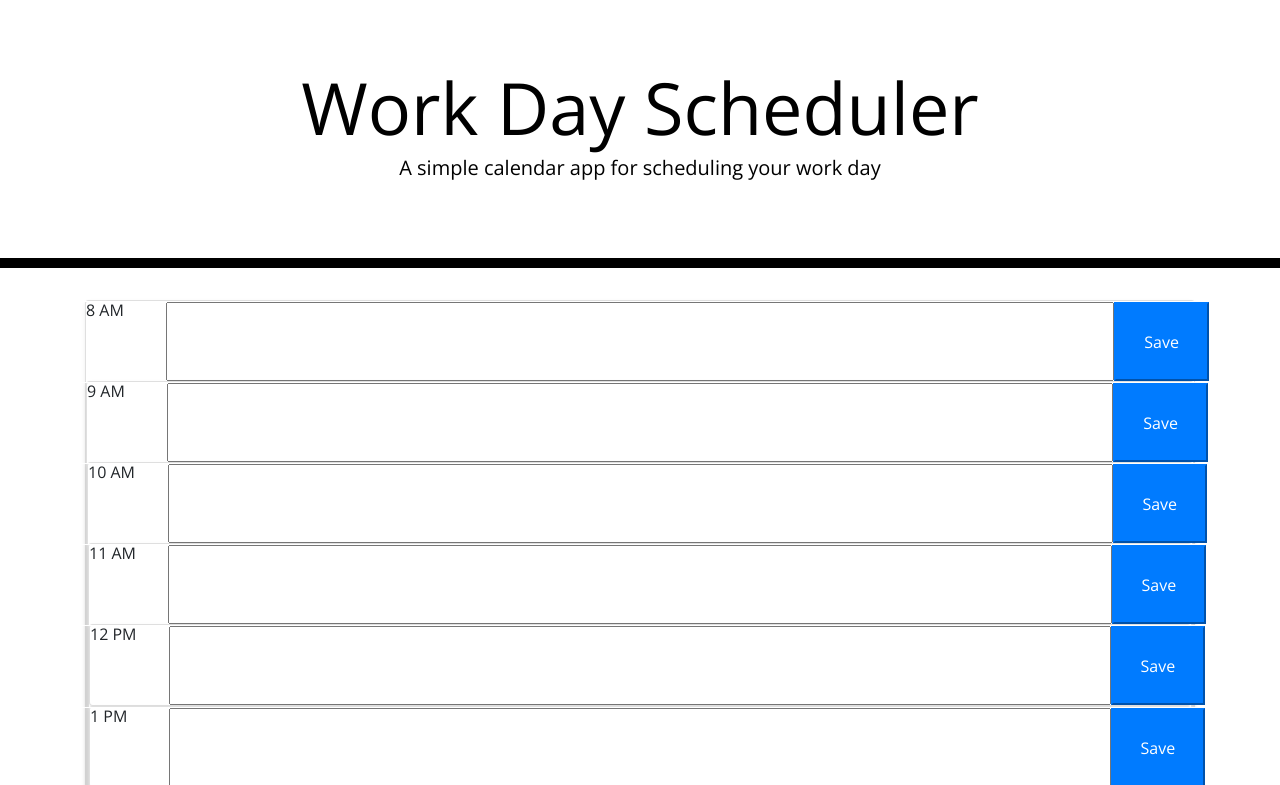
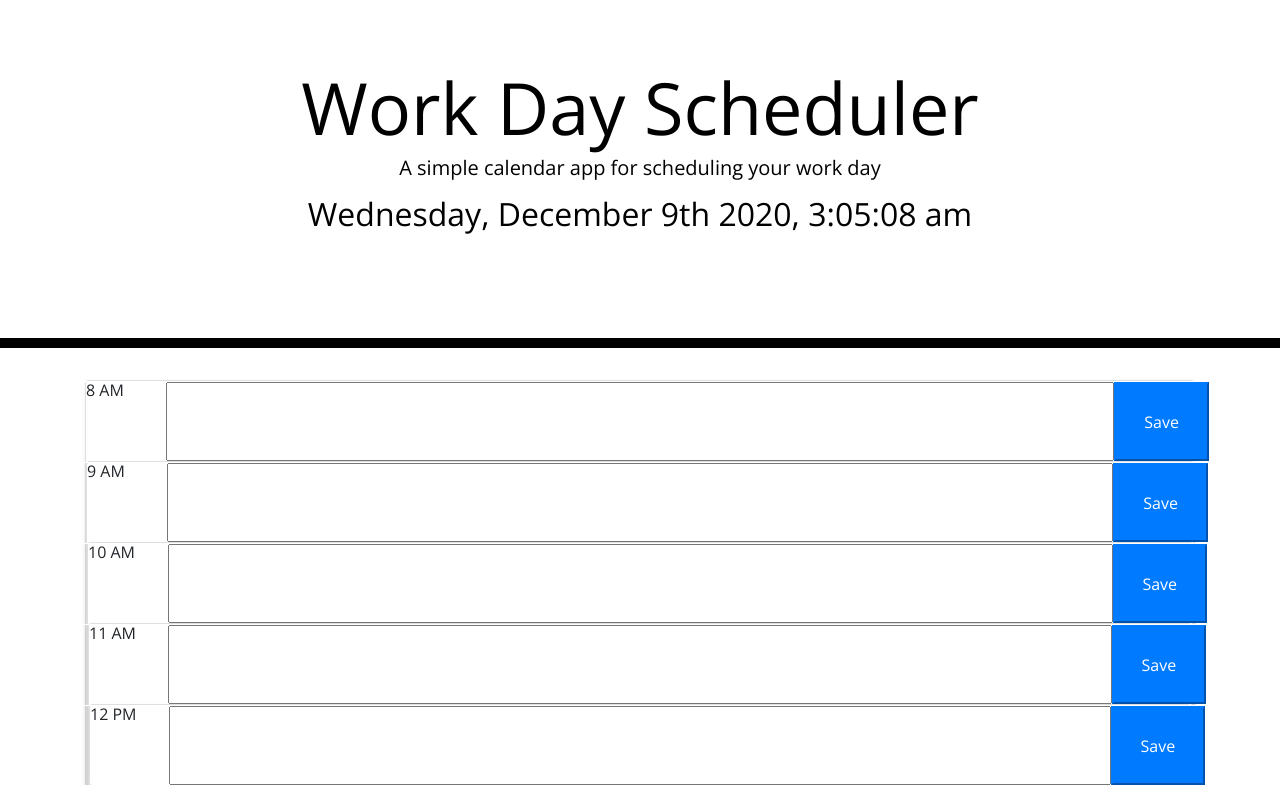
Before and after one commit to lindseybowen/Work_Day_Scheduler, a plain HTML site: page Develop/index.html in a window 1280 px wide. Shown: the top 785 px of the page. Drawn offline with nearby package versions, Linux system fonts and the light colour scheme.

Commit message:
added todays date and time

```diff
--- a/Develop/index.html
+++ b/Develop/index.html
@@ -27,6 +27,7 @@
       <h1 class="display-3">Work Day Scheduler</h1>
       <p class="lead">A simple calendar app for scheduling your work day</p>
       <p id="currentDay" class="lead"></p>
+      <div class="row justify-content-center" id="todays-date"><h2></h2></div>
     </header>
     <div class="container">
       <!-- Timeblocks go here -->
@@ -110,5 +111,6 @@
     </div>
     <script src="https://cdnjs.cloudflare.com/ajax/libs/jquery/3.2.1/jquery.min.js"></script>
     <script src="https://cdnjs.cloudflare.com/ajax/libs/moment.js/2.24.0/moment.min.js"></script>
+    <script src="main.js"></script>
   </body>
 </html>
--- a/Develop/main.js
+++ b/Develop/main.js
@@ -1,4 +1,5 @@
 let workDay = {
+    "8 AM": "",
     "9 AM": "",
     "10 AM": "",
     "11 AM": "",
@@ -17,3 +18,5 @@ $(document).ready(function(){
       updateCalendarTasks(JSON.parse(localStorage.getItem('workDay')));
     }
   })
+
+  $('#todays-date h2').text(moment().format('dddd') + ", " + moment().format('MMMM Do YYYY, h:mm:ss a'));
```
